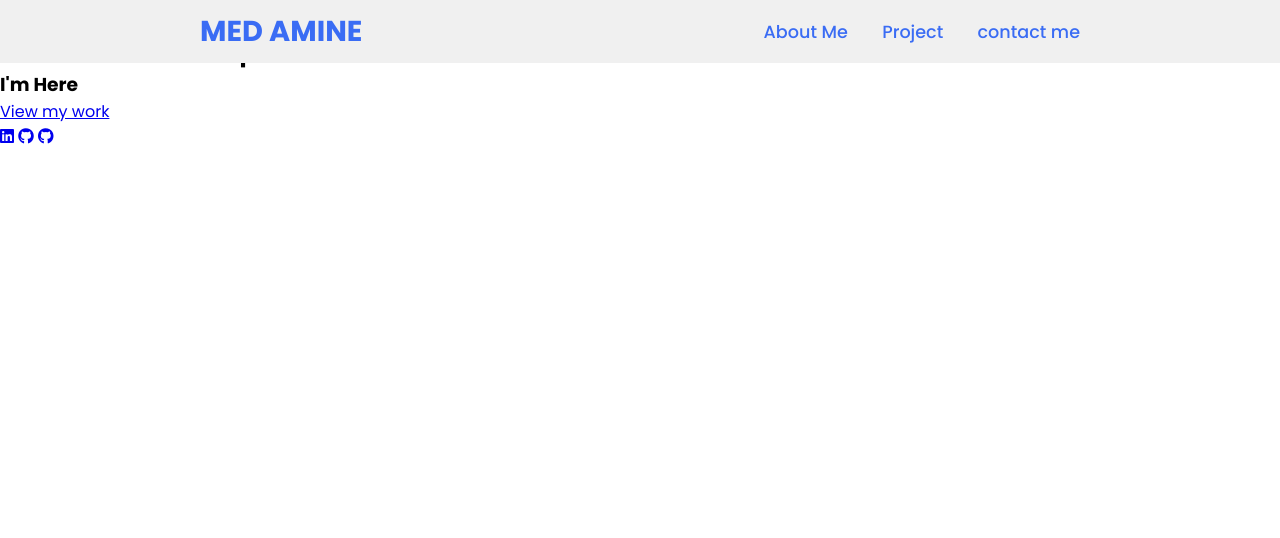
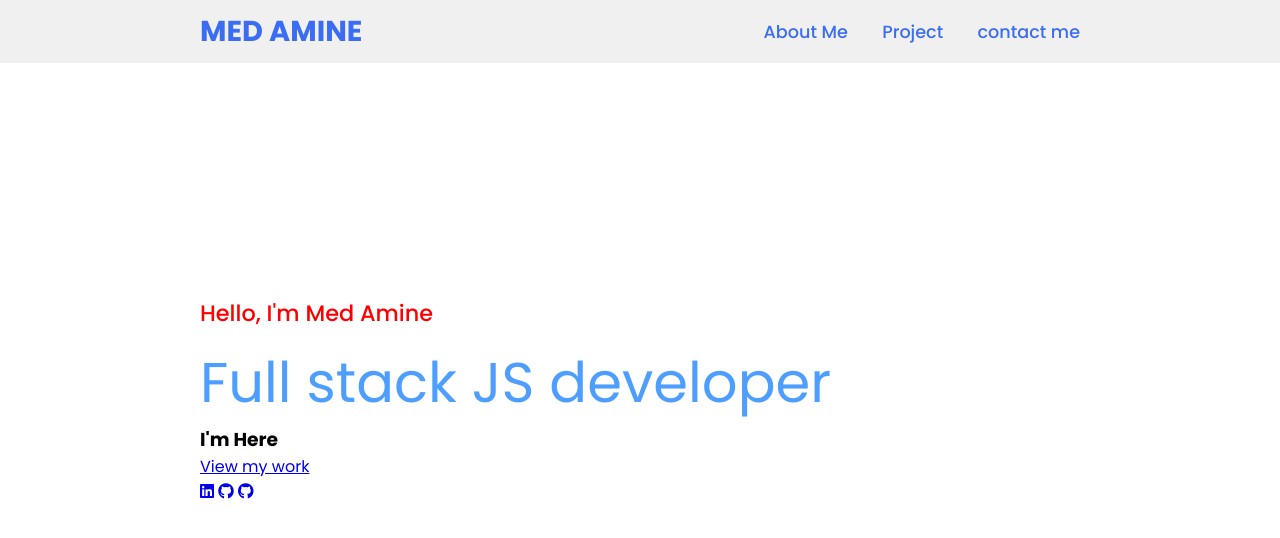
Before and after one commit to Med-Amine-Louati/My-Portfolio, a plain HTML site: page index.html in a window 1280 px wide. Drawn offline with Linux system fonts and the light colour scheme.

Commit message:
design span and h2

```diff
--- a/css/style.css
+++ b/css/style.css
@@ -35,3 +35,29 @@ header{
 .navigation a:hover{
     color: #601cfc;
 }
+section {
+    padding: 100px 200px;
+}
+.main {
+    width: 100%;
+    min-height: 100vh;
+    display: flex;
+    align-items: center;
+    /* background: url() no-repeat ;
+    background-size: cover;
+    background-position: center;
+    background-attachment: fixed;
+*/
+}
+.main h2{
+    color:red;
+    font-size: 1.4em;
+    font-weight: 500;
+}
+.main h2 span{
+    display: inline-block;
+    margin-top: 10px;
+    color: #4e9eff;
+    font-size: 2.5em;
+    font-weight: 400;
+}
```
Also changed, not shown: images/1653835903861.jpg (added), mypicture.png (added).
